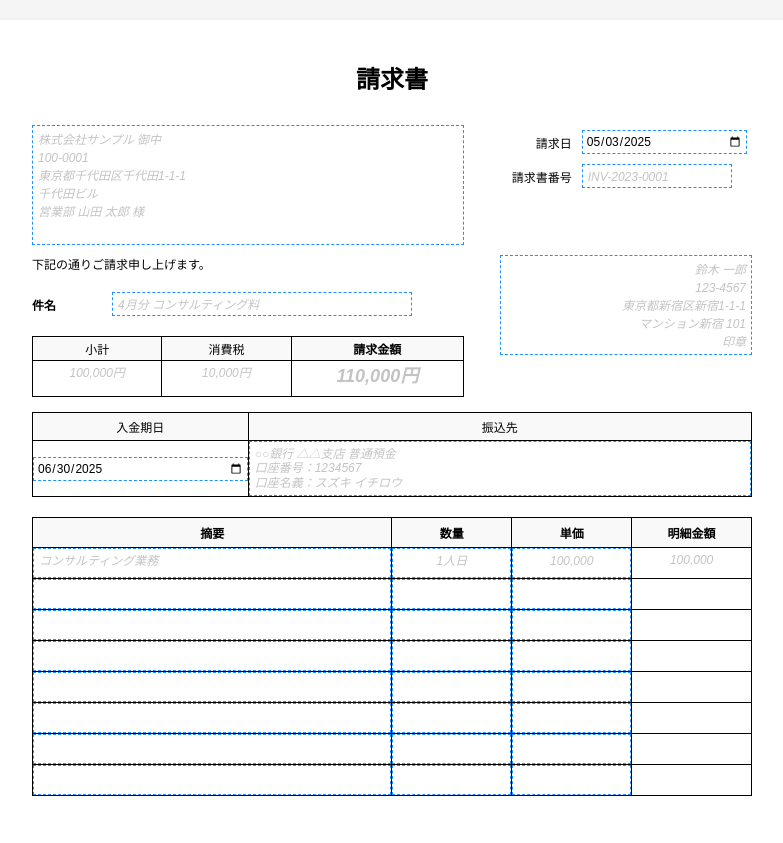
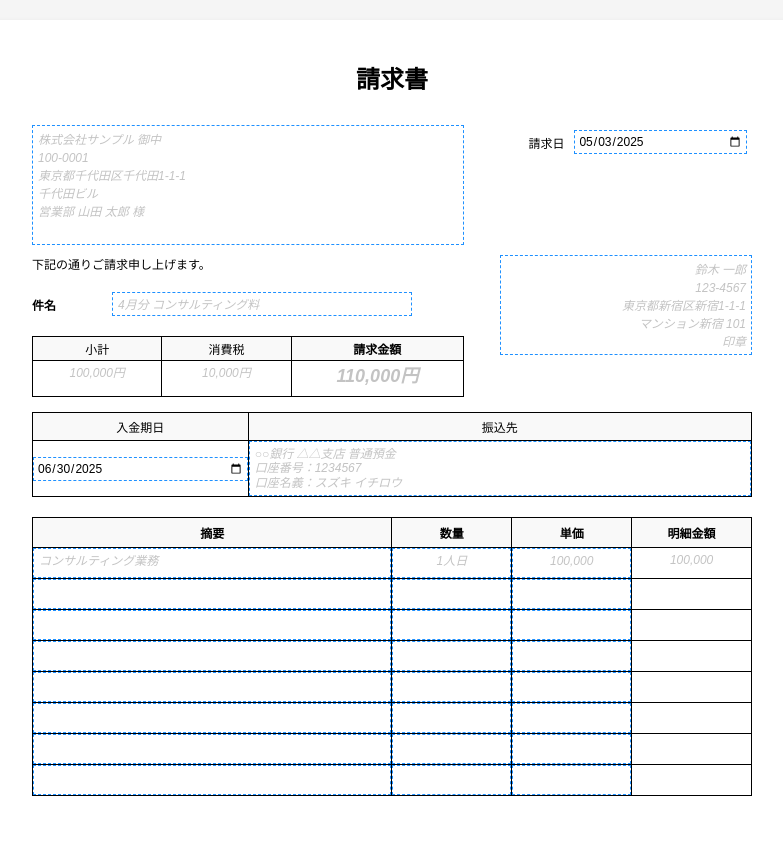
Before and after one commit to tsunosekai/invoice-maker, a plain HTML site: page index.html in a window 1280 px wide. Shown: the top 843 px of the page, without its empty margins (248-1031 px from the left). Drawn offline with nearby package versions, Linux system fonts and the light colour scheme.

Commit message:
請求書番号を削除

```diff
--- a/index.html
+++ b/index.html
@@ -26,10 +26,6 @@
                         <tr>
                             <td class="info-label">請求日</td>
                             <td class="info-value"><input type="date" class="date-input" id="invoiceDate" data-param="invoiceDate"></td>
-                        </tr>
-                        <tr>
-                            <td class="info-label">請求書番号</td>
-                            <td class="info-value"><div class="editable" data-param="invoiceNumber" data-placeholder="INV-2023-0001"></div></td>
                         </tr>
                     </table>
                 </div>
```
